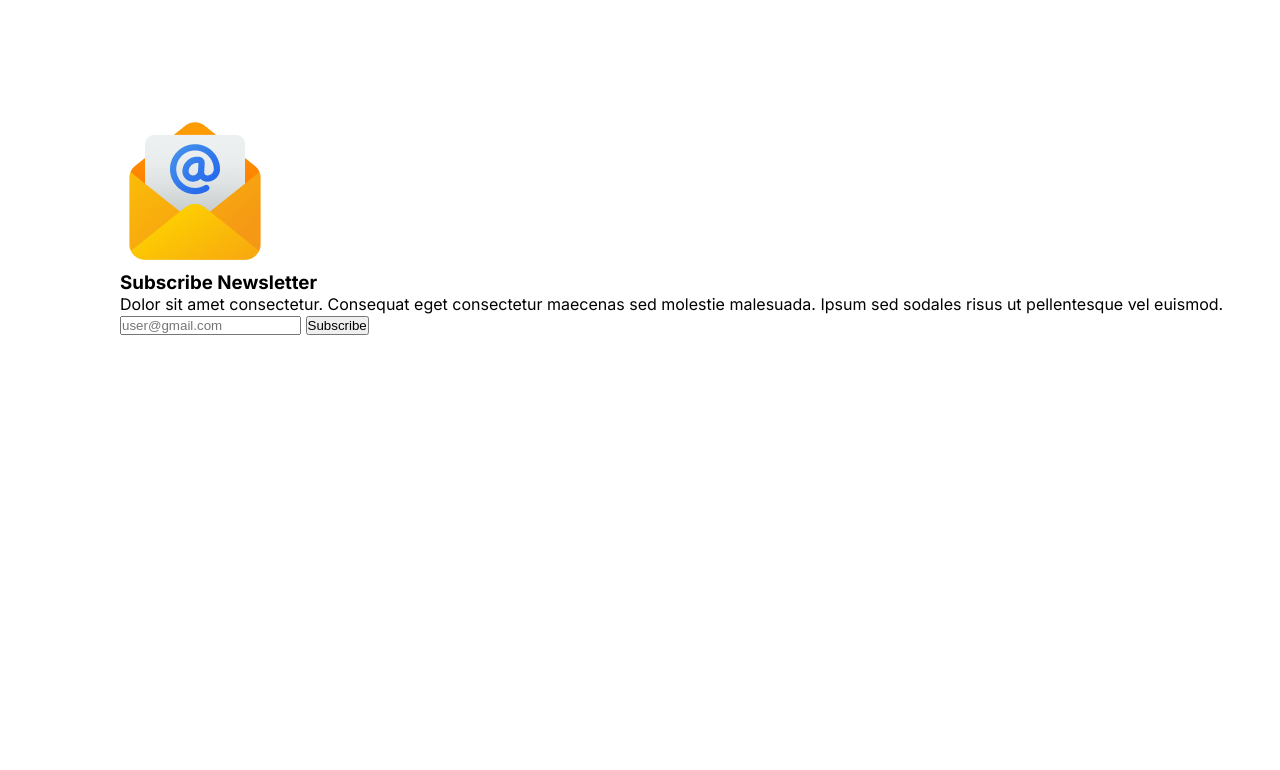
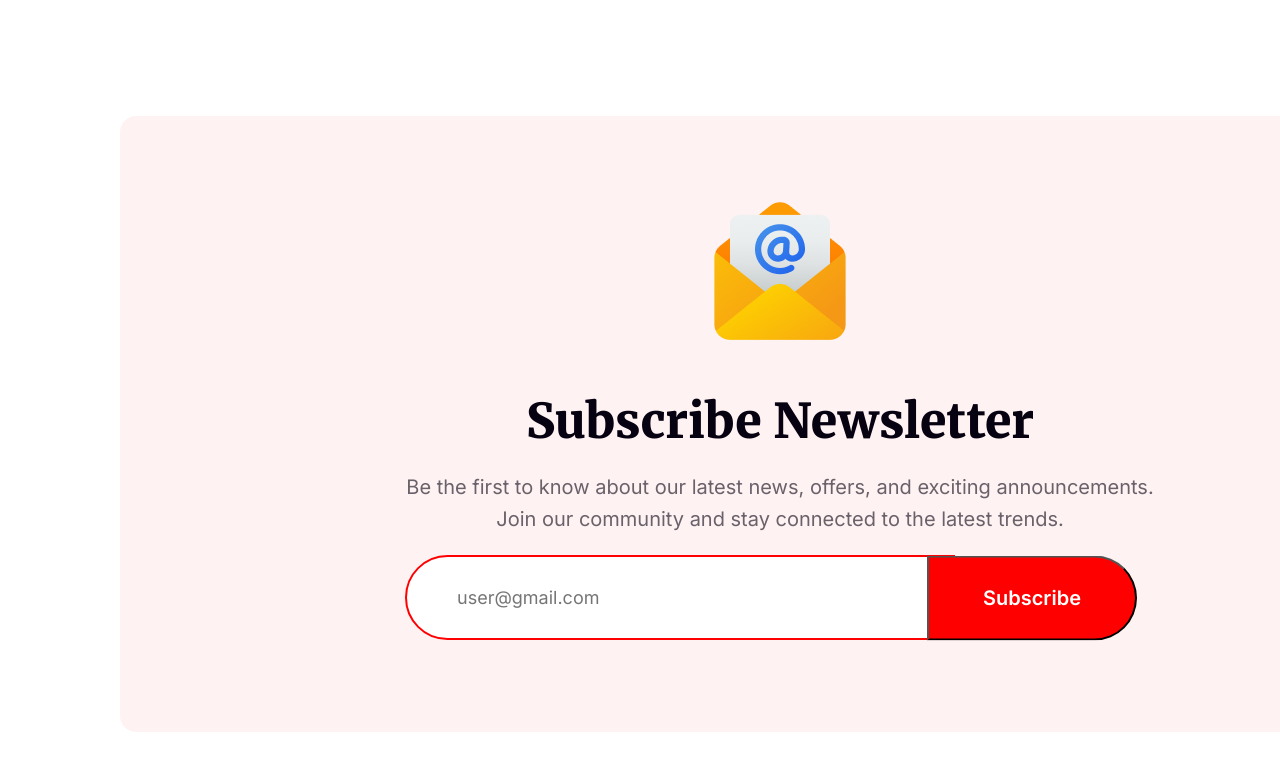
Before and after one commit to Javed003fr/new-year-new-mission, a plain HTML site: page index.html in a window 1280 px wide. Shown: the part 7729-8499 px from the top of the page. Before the commit the page ends 8184 px from the top, so only its background shows below. Drawn offline with Linux system fonts and the light colour scheme.

Commit message:
updated the content

```diff
--- a/index.html
+++ b/index.html
@@ -136,11 +136,13 @@
           <img src="images/Group 61.png" alt="">
         </div>
         <h3>Subscribe Newsletter</h3>
-        <p>Dolor sit amet consectetur. Consequat eget consectetur maecenas sed molestie malesuada. Ipsum sed sodales risus ut pellentesque vel euismod. </p>
+        <p>Be the first to know about our latest news, offers, and exciting announcements. Join our community and stay connected to the latest trends.</p>
       </div>
       <div class="subscribe-btn">
-        <input type="text" placeholder="user@gmail.com">
-        <button>Subscribe</button>
+        <div class="email">
+          <input type="email" placeholder="user@gmail.com">
+          <button class="subscribe" type="submit">Subscribe</button>
+        </div>
       </div>
     </section>
   </main>
--- a/styles/style.css
+++ b/styles/style.css
@@ -408,3 +408,101 @@ button:hover {
  .img-section1 {
   margin-bottom: 20px;
  }
+
+ /* Newsletter Section */
+ .subscription-form,
+ .subscribe-btn {
+  max-width: 750px;
+  text-align: center;
+  margin: 20px auto;
+  justify-content: center;
+  align-items: center;
+ }
+
+ #newsletter {
+  width: 1320px;
+  height: 616px;
+  border-radius: 16px;
+  background: rgba(255, 0, 0, 0.05);
+  position: relative;
+ }
+
+ .envelop-icon img {
+  justify-content: center;
+  align-items: center;
+  margin-top: 80px;
+  margin-bottom: 40px;
+ }
+
+ .subscription-form h3 {
+  color: #070211;
+  text-align: center;
+  font-family: Merriweather;
+  font-size: 48px;
+  font-style: normal;
+  font-weight: 900;
+  line-height: normal;
+  text-transform: capitalize;
+  margin-bottom: 20px;
+ }
+
+ .subscription-form p {
+  color: rgba(7, 2, 17, 0.60);
+  text-align: center;
+  font-family: Inter;
+  font-size: 20px;
+  font-style: normal;
+  font-weight: 400;
+  line-height: 32px;
+ }
+
+ .subscribe-btn .email {
+  height: 50%;
+  position: relative;
+ }
+
+ .subscribe-btn .email input {
+  width: 550px;
+  height: 100%;
+  padding-left: 50px;
+  font-size: 18px;
+  outline: none;
+  border-radius: 50px 0px 0px 50px;
+  border: 2px solid #f00;
+  /* background: #FFF; */
+ }
+
+ .subscribe-btn input {
+  display: flex;
+  color: rgba(7, 2, 17, 0.30);
+  text-align: left;
+  padding: 30px;
+  font-family: Inter;
+  /* font-size: 18px; */
+  /* /* font-style: normal; */
+  font-weight: 400;
+  line-height: normal;
+ }
+
+ .subscribe {
+  width: 210px;
+  height: 100%;
+  border-radius: 0px 50px 50px 0px;
+  background: #F00;
+  color: #FFF;
+  text-align: center;
+  font-family: Inter;
+  font-size: 20px;
+  font-style: normal;
+  font-weight: 600;
+  line-height: normal;
+  text-transform: capitalize;
+  justify-content: center;
+  align-items: center;
+}
+
+.subscribe-btn .email button {
+  position: absolute;
+  top: 50%;
+  transform: translate(70%, -50%);
+}
```
